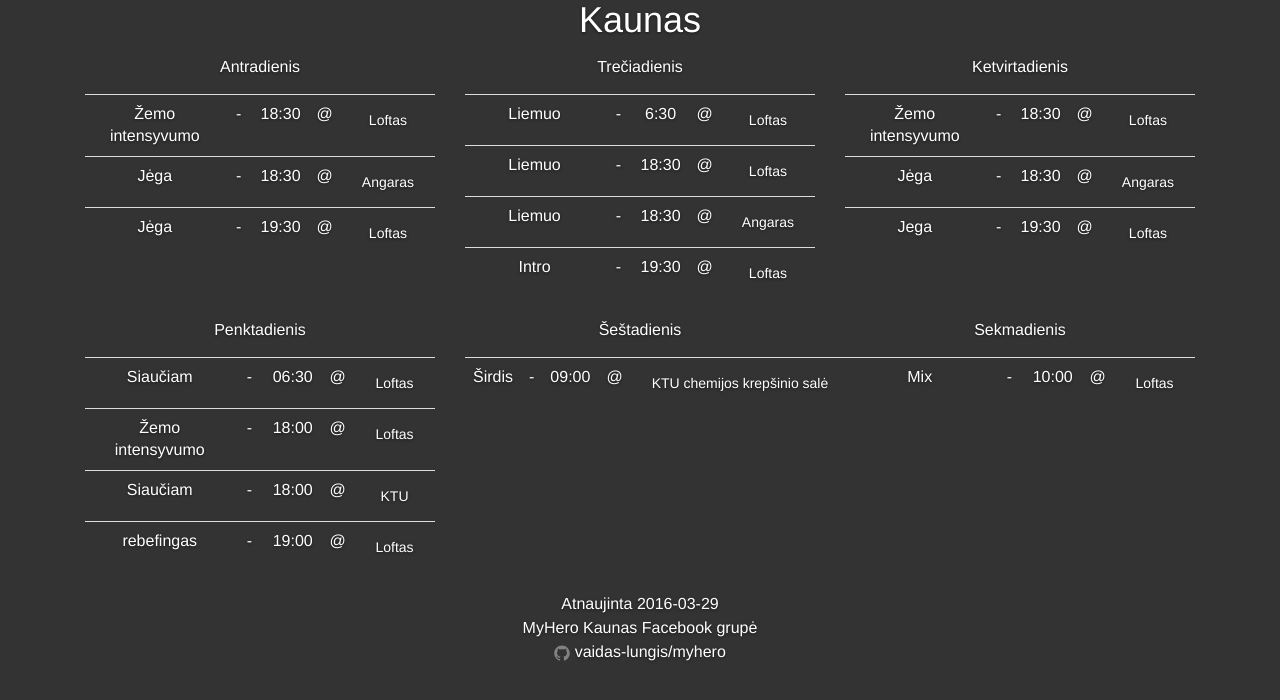
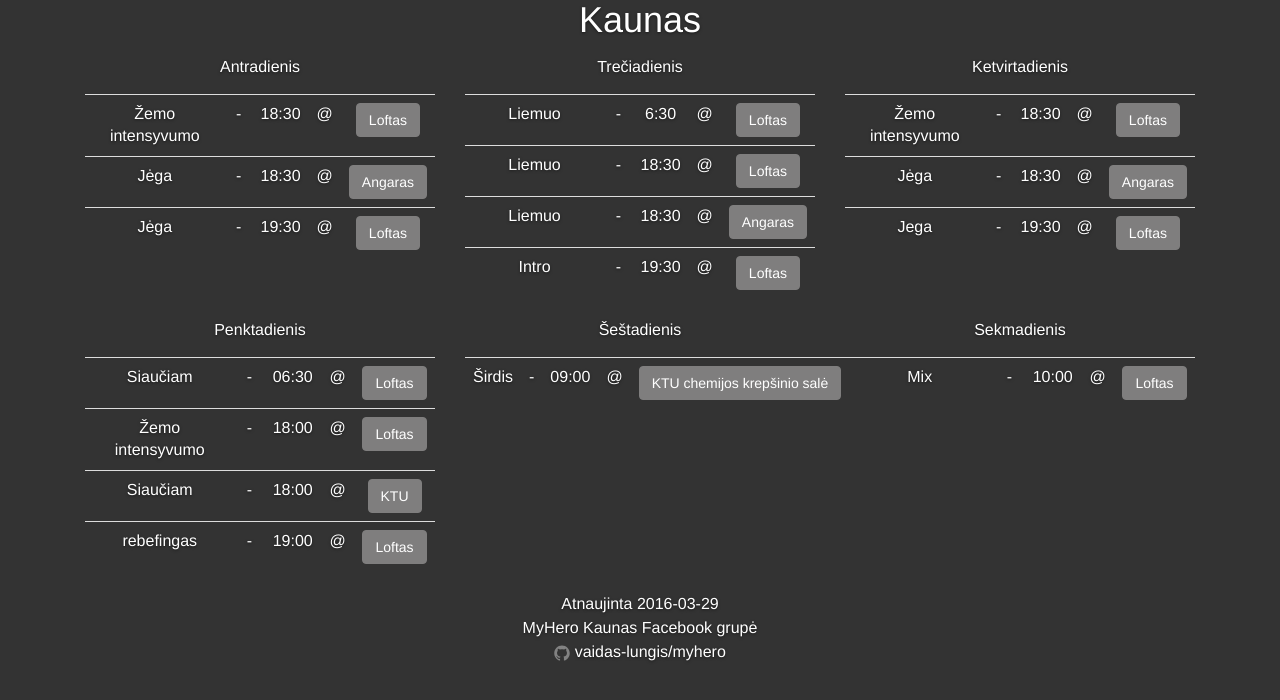
Before and after one commit to vaidas-lungis/myhero, a Jekyll site: the page built from index.html, in a window 1280 px wide. Shown: the top 700 px of the page. Built offline with Jekyll 4.4.1, drawn with Linux system fonts in a browser that asks for light colours; nearby versions of some CDN libraries.

Commit message:
add btn css styles to venues links
rename custom.css, cover.css, ie10-viewport-bug-workaround.css to scss filetype and add files into main.scss to combine them

```diff
--- a/_includes/day-events.html
+++ b/_includes/day-events.html
@@ -5,7 +5,7 @@
         <td class="col-xs-1">-</td>
         <td class="col-xs-1">{{event.starts_at}}</td>
         <td class="col-xs-1">@</td>
-        <td class="col-xs-1"><a href="#{{event.place | replace:' ', '_' | downcase }}" class="btn" data-toggle="modal">{{event.place}}</a></td>
+        <td class="col-xs-1"><a href="#{{event.place | replace:' ', '_' | downcase }}" class="btn btn-venue btn-default" data-toggle="modal">{{event.place}}</a></td>
     </tr>
     {% endfor %}
 </table>
--- a/_includes/head.html
+++ b/_includes/head.html
@@ -10,12 +10,8 @@
   <!-- Bootstrap core CSS -->
   <link rel="stylesheet" href="https://maxcdn.bootstrapcdn.com/bootstrap/3.3.6/css/bootstrap.min.css" integrity="sha384-1q8mTJOASx8j1Au+a5WDVnPi2lkFfwwEAa8hDDdjZlpLegxhjVME1fgjWPGmkzs7" crossorigin="anonymous">
 
-  <!-- IE10 viewport hack for Surface/desktop Windows 8 bug -->
-  <link href="{{site.baseurl}}/css/ie10-viewport-bug-workaround.css" rel="stylesheet">
-
   <!-- Custom styles for this template -->
   <link href="{{site.baseurl}}/css/main.css" rel="stylesheet">
-  <link href="{{site.baseurl}}/css/cover.css" rel="stylesheet">
 
   <!-- HTML5 shim and Respond.js for IE8 support of HTML5 elements and media queries -->
   <!--[if lt IE 9]>
--- a/_sass/custom.scss
+++ b/_sass/custom.scss
@@ -1,3 +1,11 @@
 #map-canvas {
   height:480px;
 }
+.modal-content{
+  background-color: #333;
+}
+.btn-venue{
+  color: #fff;
+  background-color: #7F7E7E;
+  border-color: #7F7E7E;
+}
--- a/css/main.scss
+++ b/css/main.scss
@@ -50,5 +50,7 @@ $on-laptop:        800px;
         "base",
         "layout",
         "syntax-highlighting",
-        "custom"
+        "cover",
+        "custom",
+        "ie10-viewport-bug-workaround"
 ;
```
Also changed, not shown: _sass/cover.scss (renamed from css/cover.css), _sass/ie10-viewport-bug-workaround.scss (renamed from css/ie10-viewport-bug-workaround.css).
